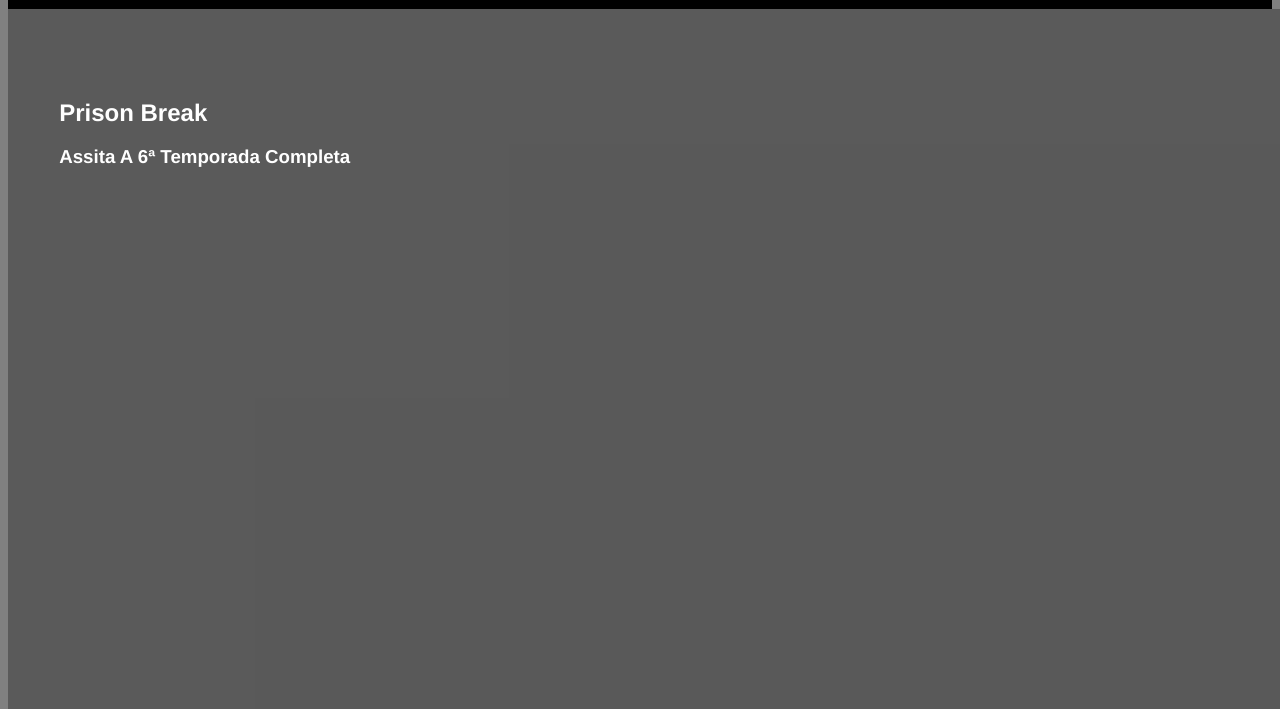
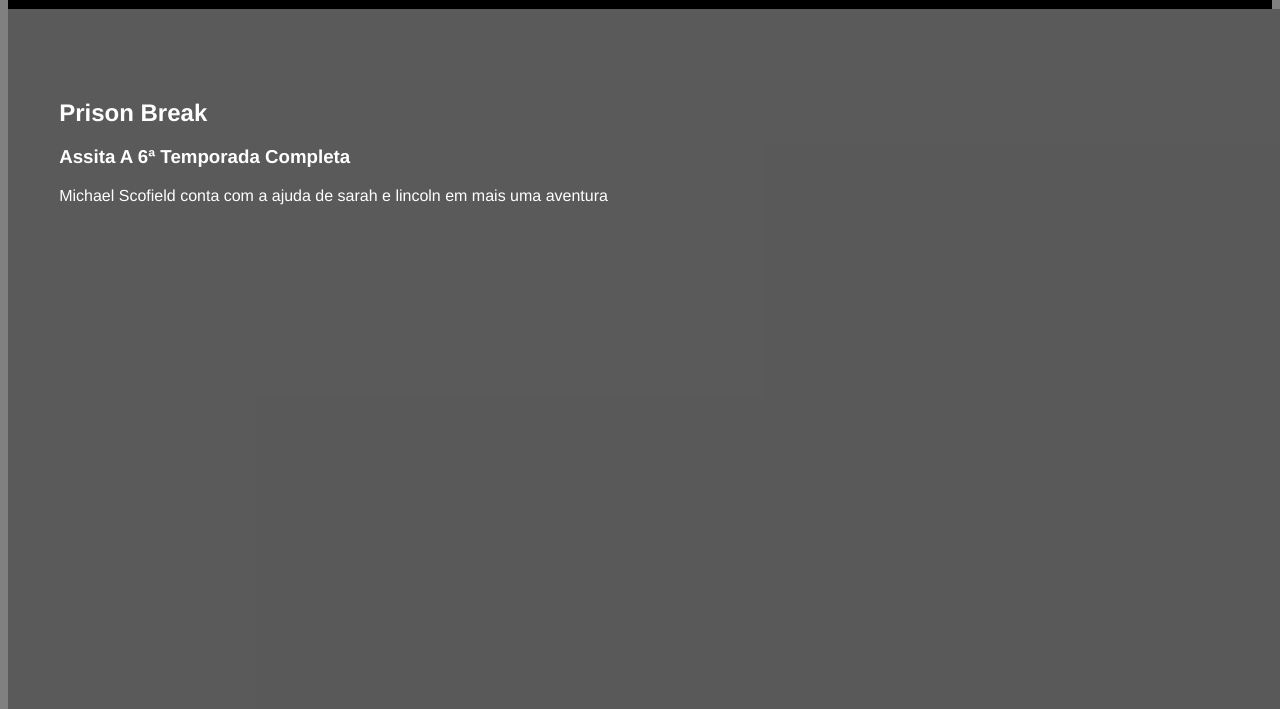
Before and after one commit to M4deN/Netflix, a plain HTML site: page index.html in a window 1280 px wide. Shown: the part 111-820 px from the top of the page. Drawn offline with Linux system fonts and the light colour scheme.

Commit message:
Update index.html

```diff
--- a/index.html
+++ b/index.html
@@ -41,8 +41,8 @@
         <div class="overlay"></div><!----overlay-->
         <div class="texto-destaque">
             <h2>Prison Break</h2>
-            <h3>Assita A 6ª Temporada Completa  </h3>
-            <p></p>
+            <h3>Assita A 6ª Temporada Completa </h3>
+            <p>Michael Scofield conta com a ajuda de sarah e lincoln em mais uma aventura</p>
         </div><!----texto-destaque-->
       </section><!--destaque-->
     </body>
```
